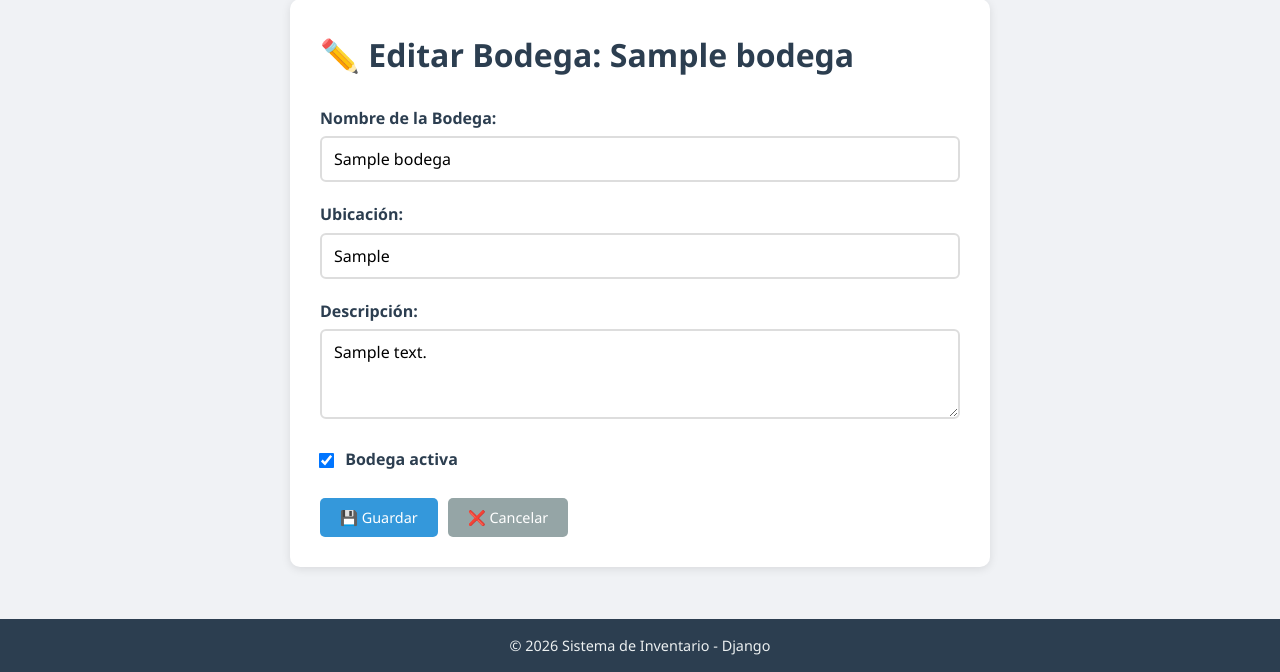
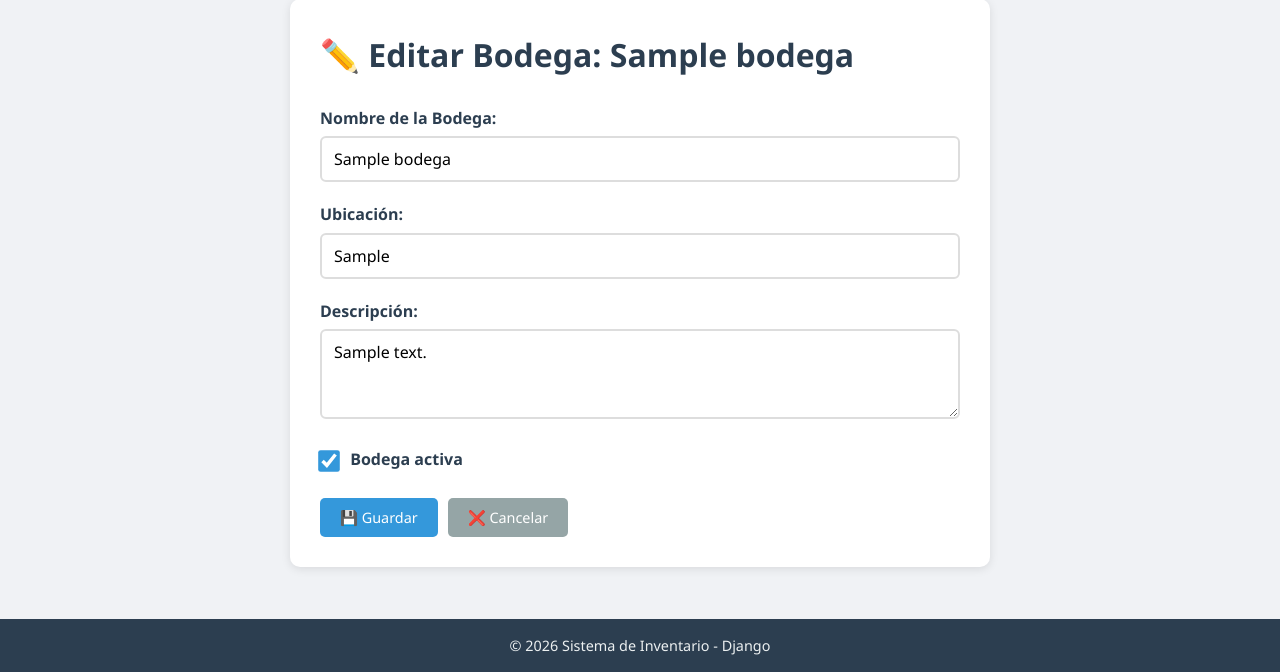
Before and after one commit to rogamber/inventario1, a Django app: page /inventario/bodega/1/editar/ in a window 1280 px wide. Shown: the part 128-800 px from the top of the page. Run offline with Django 5.2, Linux system fonts and the light colour scheme; a user stored in the database is signed in; tables that the repository leaves empty hold one stand-in row (values such as "Sample post").

Commit message:
Add files via upload

```diff
--- a/inventario/static/css/styles.css
+++ b/inventario/static/css/styles.css
@@ -959,3 +959,21 @@ footer p {
 ::-webkit-scrollbar-thumb:hover {
     background: #555;
 }
+
+/* ============================================================
+   CHECKBOX PERSONALIZADO
+   ============================================================ */
+input[type="checkbox"] {
+    display: inline-block !important;
+    width: 18px !important;
+    height: 18px !important;
+    opacity: 1 !important;
+    visibility: visible !important;
+    cursor: pointer;
+    accent-color: #3498db;
+}
+
+.form-group label {
+    cursor: pointer;
+    user-select: none;
+}
```
